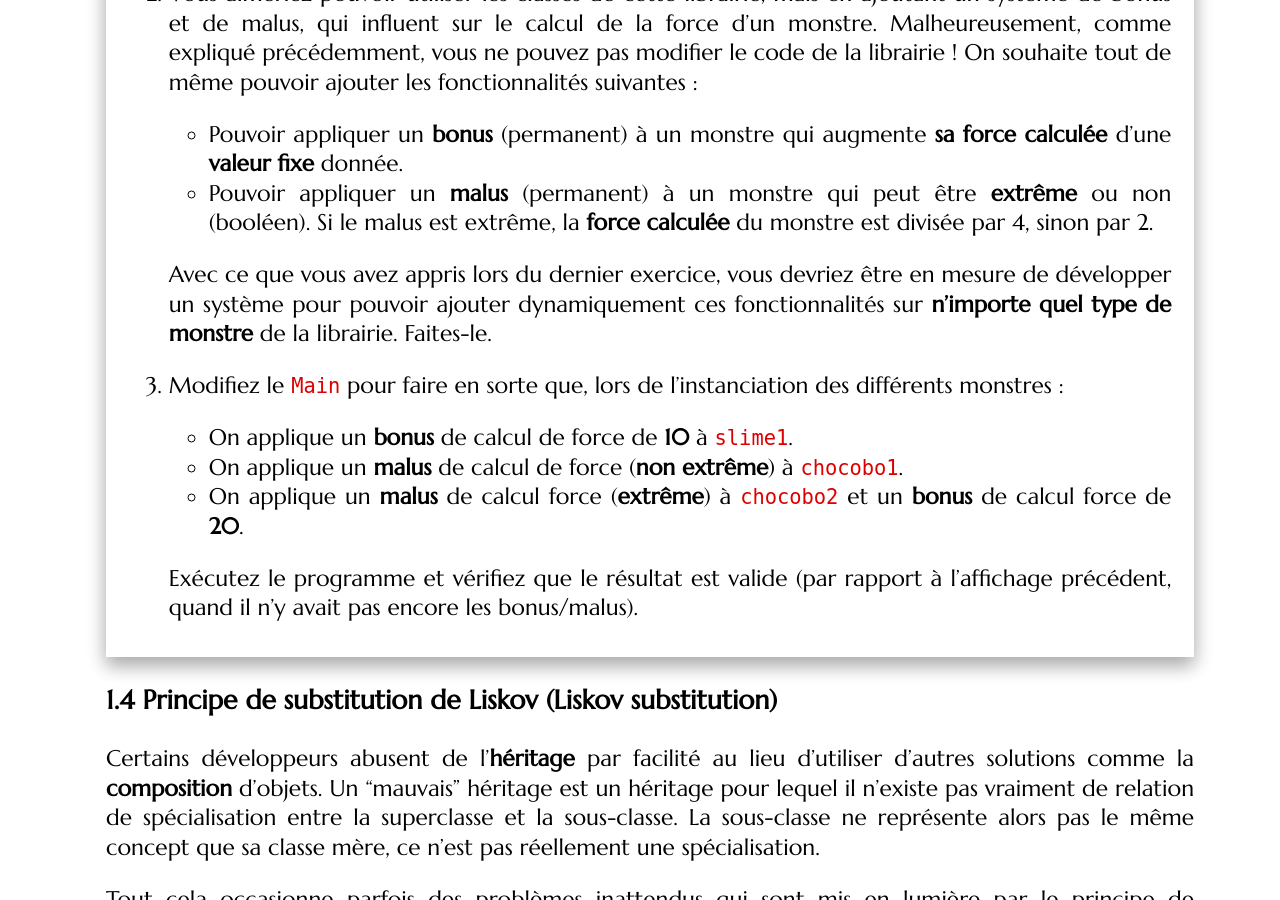
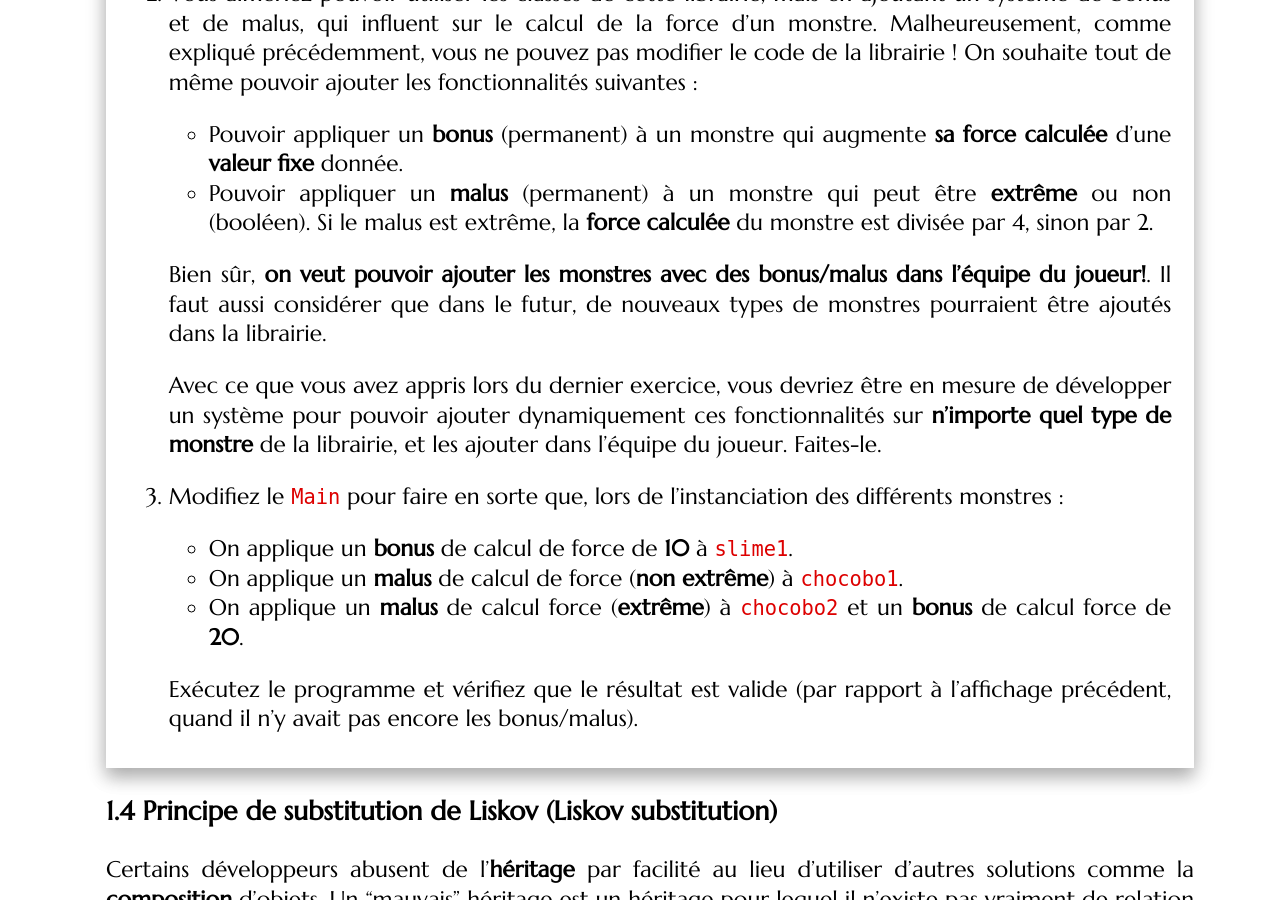
Before and after one commit to mgasquet/R304-QualiteDeveloppement, a Jekyll site: the page built from tutorials/tutorial3.md, in a window 1280 px wide and 900 px high, scrolled down 30705 px. Built offline with Jekyll 4.4.1, drawn with Linux system fonts in a browser that asks for light colours; some web fonts are replaced.

Commit message:
Fix lien STUPID + modifications énoncé exercice decorateur

```diff
--- a/tutorials/tutorial3.md
+++ b/tutorials/tutorial3.md
@@ -792,7 +792,9 @@ Cette librairie est utilisée dans le cadre d'un mini-jeu vidéo où un joueur p
     * Pouvoir appliquer un **bonus** (permanent) à un monstre qui augmente **sa force calculée** d'une **valeur fixe** donnée.
     * Pouvoir appliquer un **malus** (permanent) à un monstre qui peut être **extrême** ou non (booléen). Si le malus est extrême, la **force calculée** du monstre est divisée par 4, sinon par 2.
 
-    Avec ce que vous avez appris lors du dernier exercice, vous devriez être en mesure de développer un système pour pouvoir ajouter dynamiquement ces fonctionnalités sur **n'importe quel type de monstre** de la librairie. Faites-le.
+    Bien sûr, **on veut pouvoir ajouter les monstres avec des bonus/malus dans l'équipe du joueur!**. Il faut aussi considérer que dans le futur, de nouveaux types de monstres pourraient être ajoutés dans la librairie.
+
+    Avec ce que vous avez appris lors du dernier exercice, vous devriez être en mesure de développer un système pour pouvoir ajouter dynamiquement ces fonctionnalités sur **n'importe quel type de monstre** de la librairie, et les ajouter dans l'équipe du joueur. Faites-le.
 
 3. Modifiez le `Main` pour faire en sorte que, lors de l'instanciation des différents monstres :
 
@@ -1677,7 +1679,7 @@ Il reste maintenant le problème des "mails envoyés" quand on exécute les test
 
 ## Conclusion
 
-Voilà, maintenant, vous savez tout des principes **SOLID** ! Vous êtes donc plus proche d'un ingénieur logiciel qu'un codeur. Il existe un acronyme opposé : les principes **STUPID** qui sont six pratiques qui rendent le code très peu qualitatif, intestable, non évolutif et qu'il faut donc absolument éviter ! Bref, des **mauvaises pratiques** qui sont souvent observées. Vous pouvez consulter de la documentation à ce propos [sur cette page](https://openclassrooms.com/en/courses/5684096-use-mvc-solid-principles-and-design-patterns-in-java/6417836-avoid-stupid-practices-in-programming).
+Voilà, maintenant, vous savez tout des principes **SOLID** ! Vous êtes donc plus proche d'un ingénieur logiciel qu'un codeur. Il existe un acronyme opposé : les principes **STUPID** qui sont six pratiques qui rendent le code très peu qualitatif, intestable, non évolutif et qu'il faut donc absolument éviter ! Bref, des **mauvaises pratiques** qui sont souvent observées. Vous pouvez consulter de la documentation à ce propos [sur cette page](https://openclassrooms.com/fr/courses/7959326-ecrivez-du-code-c-maintenable-avec-mvc-et-solid/8101608-evitez-les-mauvaises-pratiques-de-programmation-stupid#33591404).
 
 Pour vos futurs projets, ou ceux déjà en cours comme la SAE, prenez le temps de réfléchir à la conception de votre programme et aux évolutions envisageables. Une bonne conception facilite les changements, mais n'élimine pas le besoin de **refactoring** : celui-ci permet de faire évoluer la structure du code à mesure que les besoins et votre compréhension du problème se précisent.
 
```
